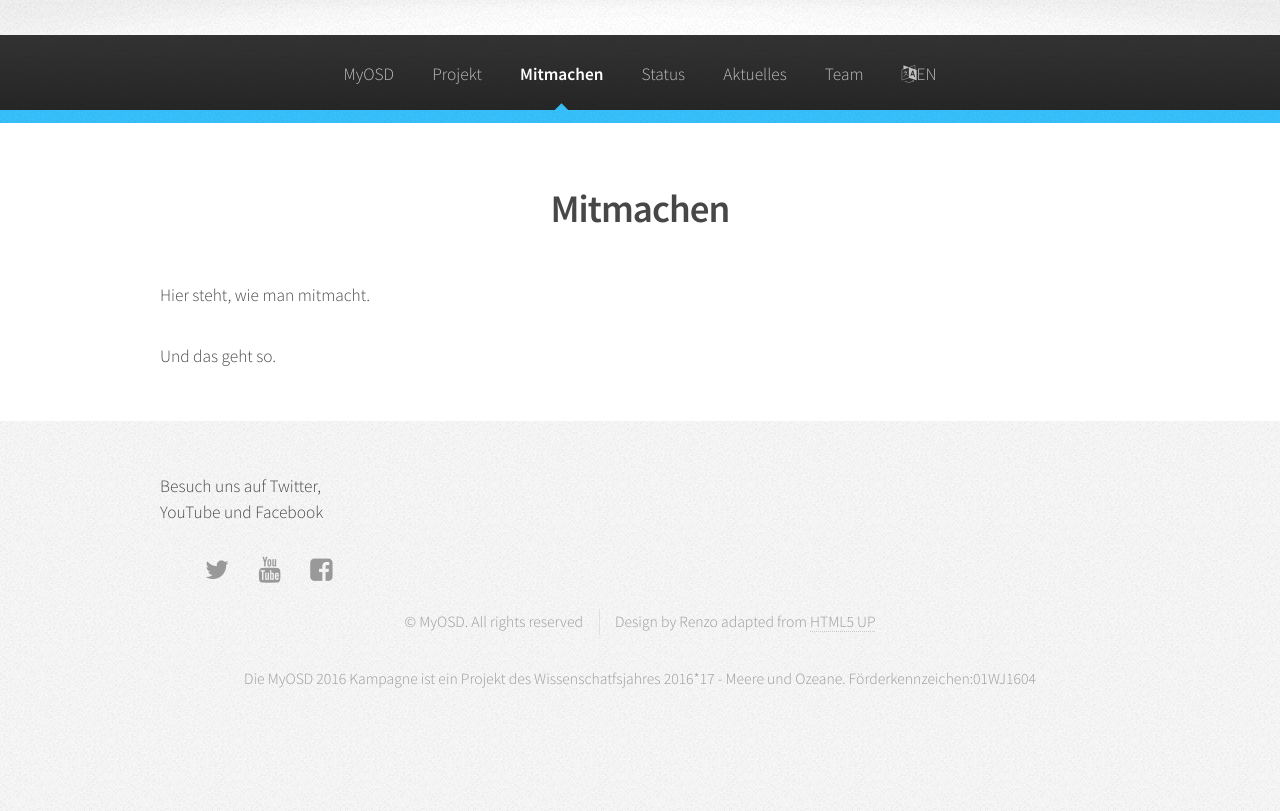
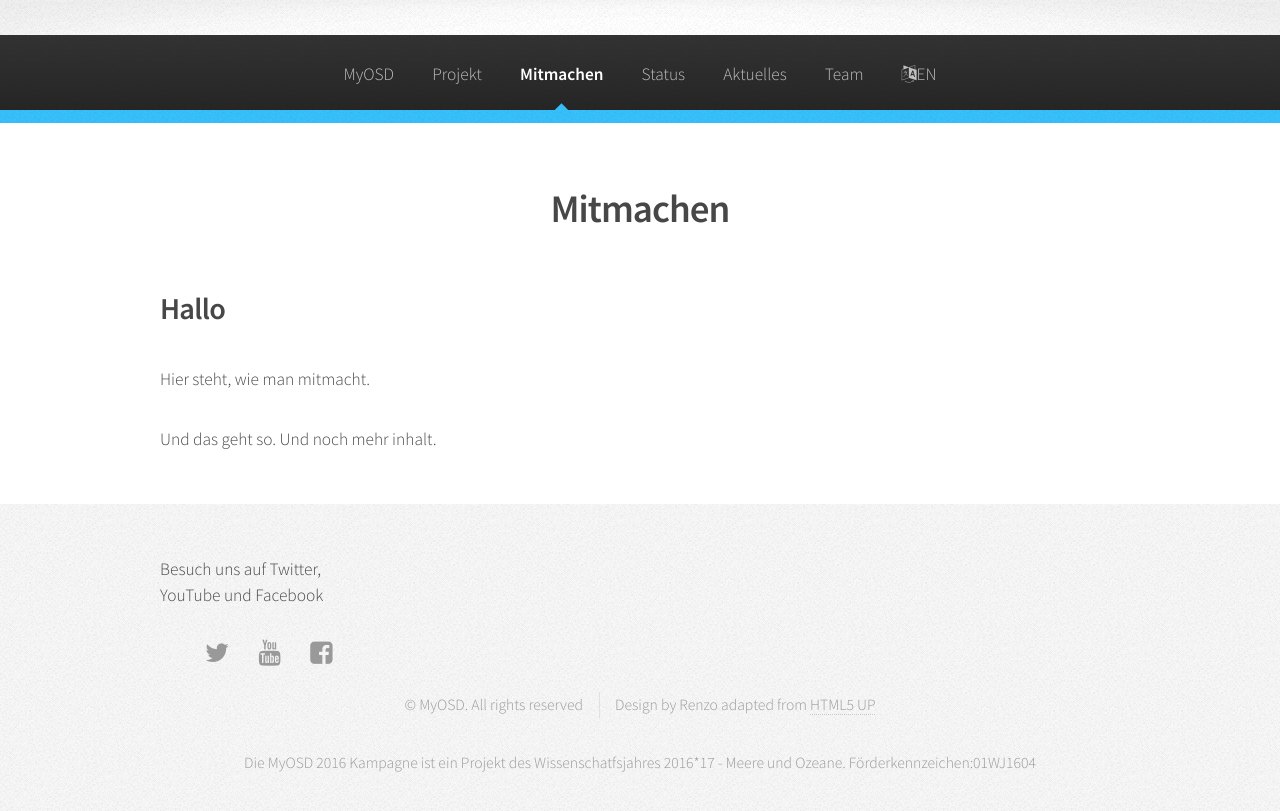
Before and after one commit to myosd/myosd.github.io, a Jekyll site: the page built from mitmachen/index.md, in a window 1280 px wide. Shown: the top 811 px of the page. Built offline with Jekyll 4.4.1, drawn with Linux system fonts in a browser that asks for light colours.

Commit message:
ueberschrift hinyu

```diff
--- a/mitmachen/index.md
+++ b/mitmachen/index.md
@@ -5,7 +5,11 @@ published: true
 ---
 
 
+## Hallo
+
+
 
 Hier steht, wie man mitmacht.
 
 Und das geht so.
+Und noch mehr inhalt.
```
